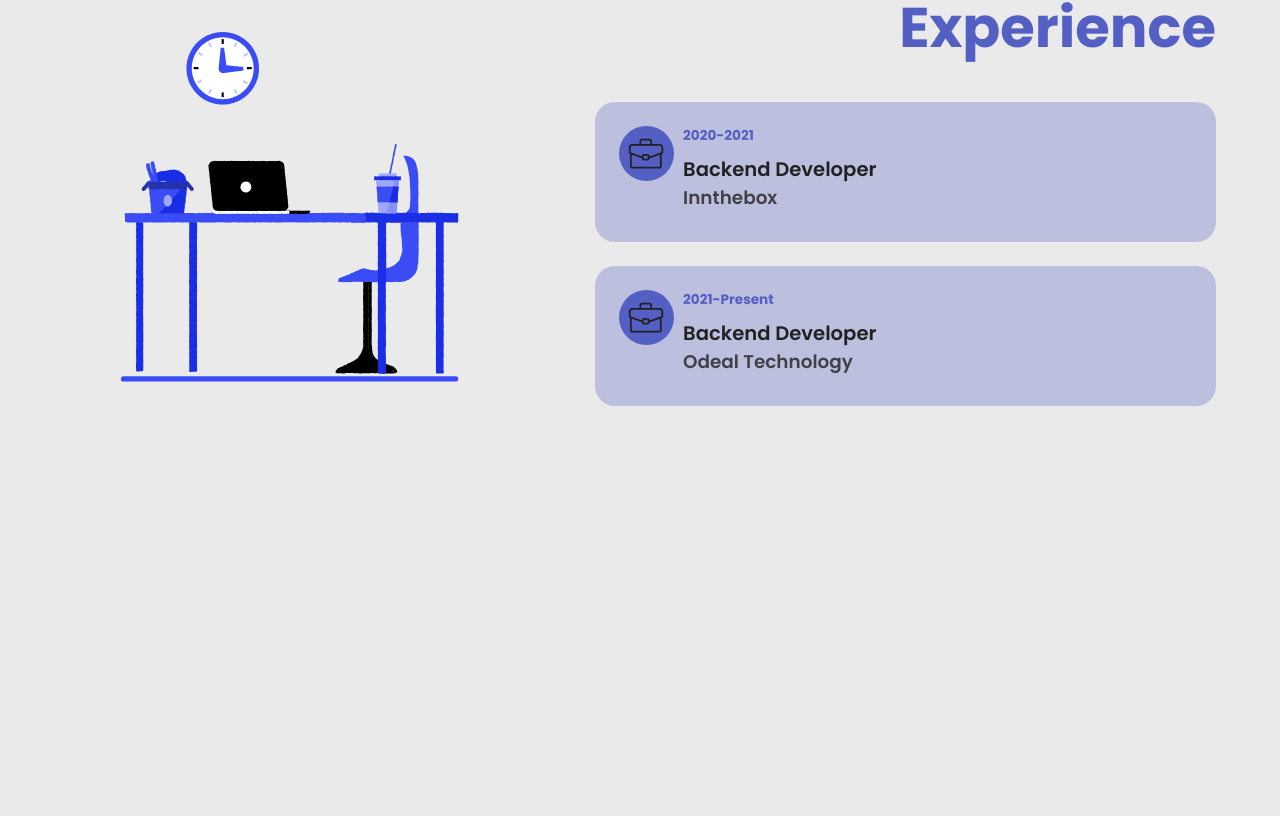
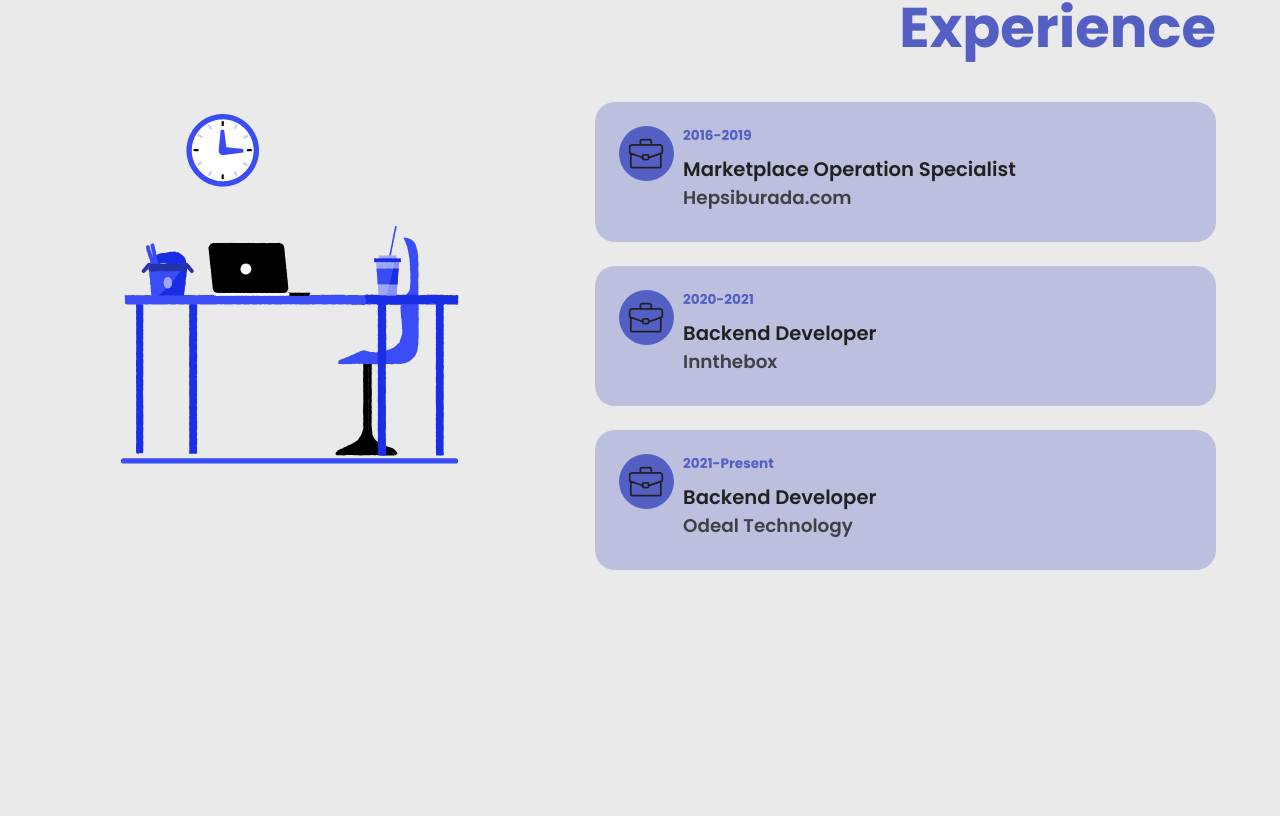
Before and after one commit to iamyasinkaya/Portfolio, a React (Create React App) app: page / in a window 1280 px wide. Shown: the part 2927-3743 px from the top of the page. Built offline with nearby package versions, Linux system fonts and the light colour scheme; a web font is replaced by a local one.

Commit message:
experience bilgileri revize edildi

```diff
--- a/src/components/Contacts/Contacts.js
+++ b/src/components/Contacts/Contacts.js
@@ -1,4 +1,4 @@
-import React, { useContext, useState } from 'react';
+  import React, { useContext, useState } from 'react';
 import { Snackbar, IconButton, SnackbarContent } from '@material-ui/core';
 import CloseIcon from '@material-ui/icons/Close';
 import axios from 'axios';
--- a/src/data/experienceData.js
+++ b/src/data/experienceData.js
@@ -1,6 +1,13 @@
 export const experienceData = [
     {
         id: 1,
+        company: 'Hepsiburada.com',
+        jobtitle: 'Marketplace Operation Specialist',
+        startYear: '2016',
+        endYear: '2019'
+    },
+    {
+        id: 2,
         company: 'Innthebox',
         jobtitle: 'Backend Developer',
         startYear: '2020',
--- a/src/data/projectsData.js
+++ b/src/data/projectsData.js
@@ -12,8 +12,8 @@
     {
         id: 1,
         projectName: 'Blog Management',
-        projectDesc: 'This project aims to build an employee management system that consolidates all information of a company',
-        tags: ['C#', '.NET', '.NET Core'],
+        projectDesc: 'This project is a personal blog application.',
+        tags: ['C#', '.NET', 'MsSQL'],
         code: 'https://github.com/iamyasinkaya/www.yasinkaya.org',
         demo: 'https://github.com/iamyasinkaya/www.yasinkaya.org',
         image: one
```
